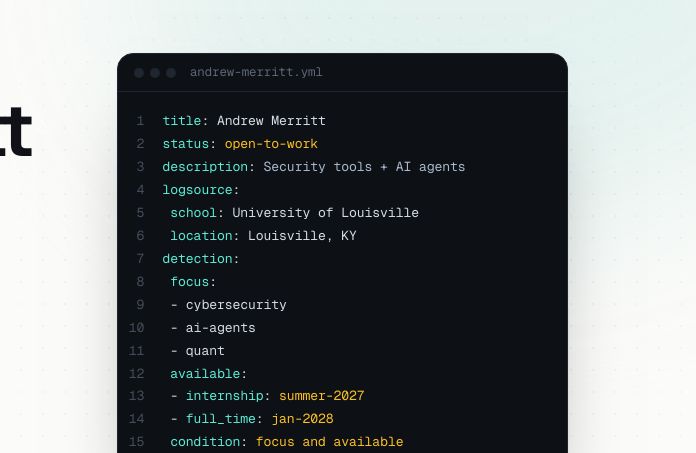
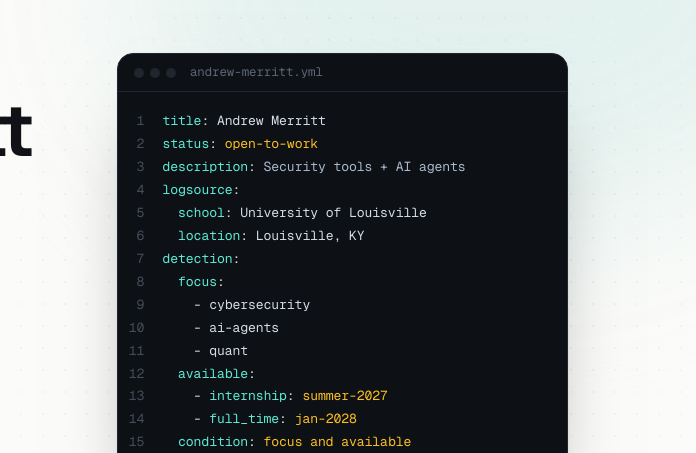
Before and after one commit to a0merr/a0merr.github.io, a plain HTML site: page index.html in a window 1280 px wide. Shown: the part 122-575 px from the top of the page, 584-1280 px from the left. Drawn offline with Linux system fonts and the light colour scheme.

Commit message:
Restore YAML indentation in the hero rule card
Inline code got white-space: nowrap so short snippets don't break across
lines, and the rule card's <code> inherited it - nowrap collapses runs of
spaces, flattening the YAML nesting. The card's code block now sets
white-space: pre explicitly.

```diff
--- a/style.css
+++ b/style.css
@@ -529,6 +529,9 @@ h1 {
   background: none;
   color: inherit;
   font-size: inherit;
+  /* Inline code is nowrap, which collapses runs of spaces; the YAML's
+   * indentation needs <pre>'s whitespace back. */
+  white-space: pre;
   counter-reset: ln;
 }
 
```
